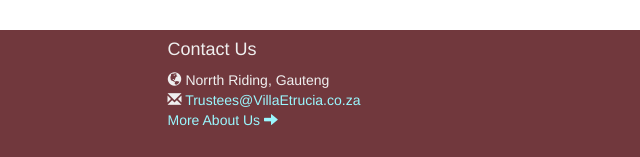
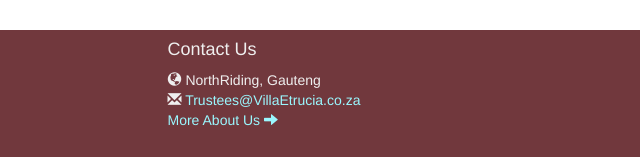
Before and after one commit to VETComplex/VETComplex, a plain HTML site: page index.html in a window 1280 px wide. Shown: the part 2766-2923 px from the top of the page, 0-640 px from the left. Drawn offline with nearby package versions, Linux system fonts and the light colour scheme; some packages are replaced by stand-ins of ours.

Commit message:
Update index.html
Changed the Norrth Riding to NorthRiding

```diff
--- a/index.html
+++ b/index.html
@@ -266,7 +266,7 @@
                 <div class='col-sm-4 col-md-3 col-md-offset-1 col-xs-6'>
                     <h4>Contact Us</h4>
                     <ul class='list-unstyled'>
-                        <li><i class='glyphicon glyphicon-globe'></i> Norrth Riding, Gauteng</li>
+                        <li><i class='glyphicon glyphicon-globe'></i> NorthRiding, Gauteng</li>
                         <li></li>
                         <li><i class='glyphicon glyphicon-envelope'></i> <a href='mailto:#'>Trustees@VillaEtrucia.co.za</a></li>
                         <li><p><a href='#'>More About Us <i class='glyphicon glyphicon-arrow-right'></i></a></p></li>
```
